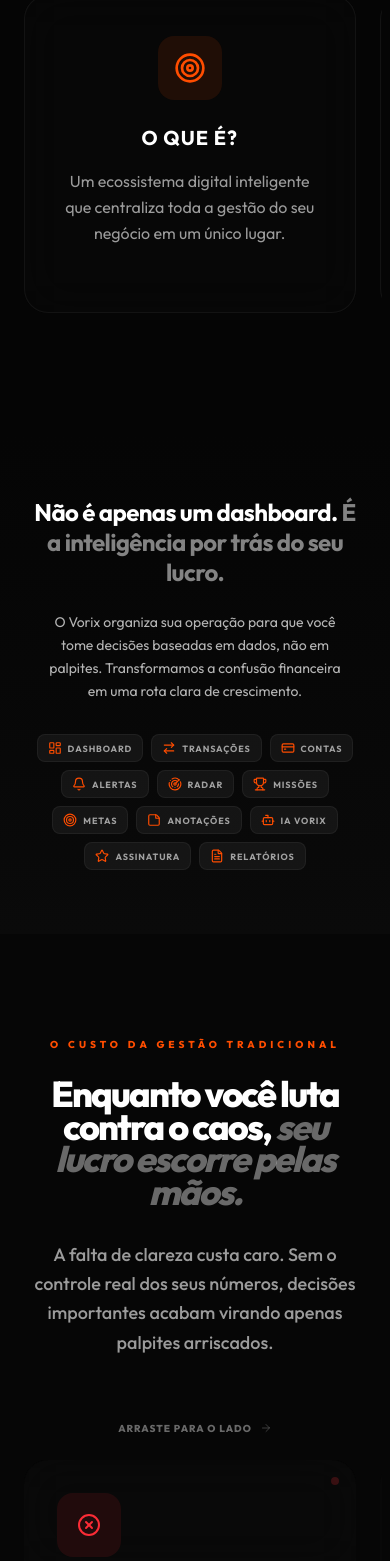
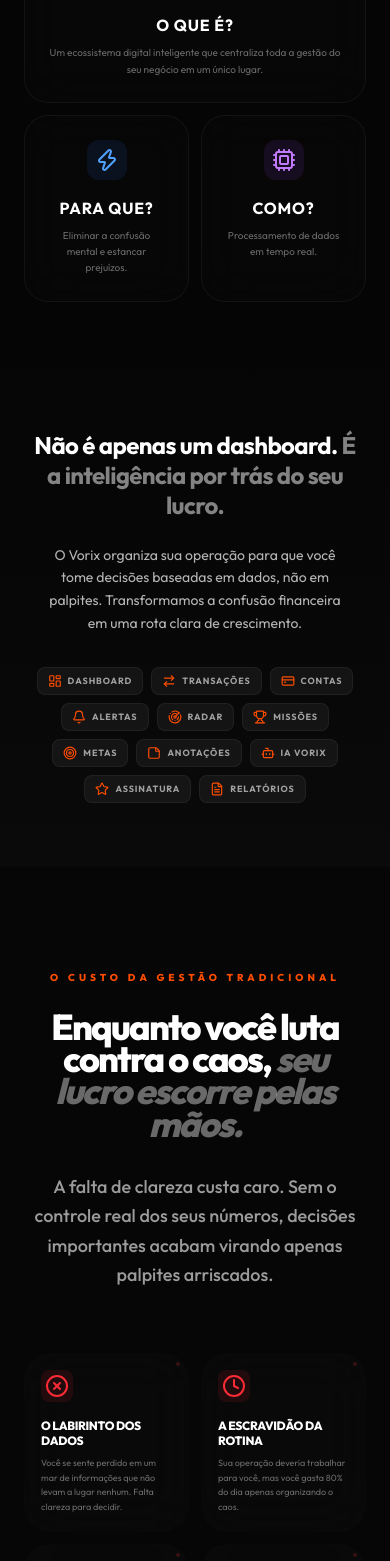
Before and after one commit to elevategerenciamento/Vorix-Page, a React (Vite) app: page / in a window 390 px wide. Shown: the part 2017-3578 px from the top of the page. Built offline with nearby package versions, Linux system fonts and the light colour scheme.

Commit message:
refactor: implement 2-column mobile grid layout for better density and professionalism

```diff
--- a/src/App.tsx
+++ b/src/App.tsx
@@ -52,26 +52,20 @@
         <Stats />
 
         {/* Quick Clarity Section */}
-        <section className="py-20 px-6 relative overflow-hidden">
+        <section className="py-16 md:py-20 px-6 relative overflow-hidden">
           <div className="max-w-7xl mx-auto">
-            {/* Mobile Swipe Indicator */}
-            <div className="md:hidden flex items-center justify-center gap-2 mb-8 text-white/40 text-[10px] font-black uppercase tracking-widest">
-               <span>Arraste para entender</span>
-               <ArrowRight size={12} className="animate-pulse" />
-            </div>
-
-            <div className="flex md:grid md:grid-cols-3 gap-6 md:gap-8 overflow-x-auto md:overflow-visible pb-10 md:pb-0 scrollbar-hide snap-x snap-mandatory -mx-4 px-4 md:mx-0 md:px-0">
+            <div className="grid grid-cols-2 md:grid-cols-3 gap-3 md:gap-8">
               <motion.div
                 initial={{ opacity: 0, y: 20 }}
                 whileInView={{ opacity: 1, y: 0 }}
                 viewport={{ once: true }}
-                className="flex-shrink-0 w-[85vw] md:w-auto snap-center glass-card p-10 bg-vorix-card/20 border-white/5 text-center flex flex-col items-center"
+                className="col-span-2 md:col-span-1 glass-card p-6 md:p-10 bg-vorix-card/20 border-white/5 text-center flex flex-col items-center"
               >
-                <div className="w-16 h-16 rounded-2xl bg-vorix-orange/10 flex items-center justify-center text-vorix-orange mb-6">
-                  <Target size={32} />
+                <div className="w-10 h-10 md:w-16 md:h-16 rounded-xl md:rounded-2xl bg-vorix-orange/10 flex items-center justify-center text-vorix-orange mb-4 md:mb-6">
+                  <Target size={24} className="md:w-8 md:h-8" />
                 </div>
-                <h3 className="text-xl font-bold mb-4 uppercase tracking-wider">O que é?</h3>
-                <p className="text-white/60 leading-relaxed">
+                <h3 className="text-base md:text-xl font-bold mb-2 md:mb-4 uppercase tracking-wider">O que é?</h3>
+                <p className="text-white/40 text-[10px] md:text-base leading-relaxed md:text-white/60">
                   Um ecossistema digital inteligente que centraliza toda a gestão do seu negócio em um único lugar.
                 </p>
               </motion.div>
@@ -81,14 +75,14 @@
                 whileInView={{ opacity: 1, y: 0 }}
                 viewport={{ once: true }}
                 transition={{ delay: 0.1 }}
-                className="flex-shrink-0 w-[85vw] md:w-auto snap-center glass-card p-10 bg-vorix-card/20 border-white/5 text-center flex flex-col items-center"
+                className="glass-card p-6 md:p-10 bg-vorix-card/20 border-white/5 text-center flex flex-col items-center"
               >
-                <div className="w-16 h-16 rounded-2xl bg-blue-500/10 flex items-center justify-center text-blue-400 mb-6">
-                  <Zap size={32} />
+                <div className="w-10 h-10 md:w-16 md:h-16 rounded-xl md:rounded-2xl bg-blue-500/10 flex items-center justify-center text-blue-400 mb-4 md:mb-6">
+                  <Zap size={24} className="md:w-8 md:h-8" />
                 </div>
-                <h3 className="text-xl font-bold mb-4 uppercase tracking-wider">Para que serve?</h3>
-                <p className="text-white/60 leading-relaxed">
-                  Para eliminar a confusão mental, estancar prejuízos e mostrar exatamente onde você deve focar para lucrar mais.
+                <h3 className="text-base md:text-xl font-bold mb-2 md:mb-4 uppercase tracking-wider">Para que?</h3>
+                <p className="text-white/40 text-[10px] md:text-base leading-relaxed md:text-white/60">
+                  Eliminar a confusão mental e estancar prejuízos.
                 </p>
               </motion.div>
 
@@ -97,14 +91,14 @@
                 whileInView={{ opacity: 1, y: 0 }}
                 viewport={{ once: true }}
                 transition={{ delay: 0.2 }}
-                className="flex-shrink-0 w-[85vw] md:w-auto snap-center glass-card p-10 bg-vorix-card/20 border-white/5 text-center flex flex-col items-center"
+                className="glass-card p-6 md:p-10 bg-vorix-card/20 border-white/5 text-center flex flex-col items-center"
               >
-                <div className="w-16 h-16 rounded-2xl bg-purple-500/10 flex items-center justify-center text-purple-400 mb-6">
-                  <Cpu size={32} />
+                <div className="w-10 h-10 md:w-16 md:h-16 rounded-xl md:rounded-2xl bg-purple-500/10 flex items-center justify-center text-purple-400 mb-4 md:mb-6">
+                  <Cpu size={24} className="md:w-8 md:h-8" />
                 </div>
-                <h3 className="text-xl font-bold mb-4 uppercase tracking-wider">Como funciona?</h3>
-                <p className="text-white/60 leading-relaxed">
-                  Nossa tecnologia processa seus dados em tempo real e entrega sugestões técnicas prontas para execução imediata.
+                <h3 className="text-base md:text-xl font-bold mb-2 md:mb-4 uppercase tracking-wider">Como?</h3>
+                <p className="text-white/40 text-[10px] md:text-base leading-relaxed md:text-white/60">
+                  Processamento de dados em tempo real.
                 </p>
               </motion.div>
             </div>
--- a/src/components/Features.tsx
+++ b/src/components/Features.tsx
@@ -56,14 +56,7 @@
   ];
 
   return (
-    <div>
-      {/* Mobile Swipe Indicator */}
-      <div className="md:hidden flex items-center justify-center gap-2 mb-8 text-white/40 text-[10px] font-black uppercase tracking-widest">
-         <span>Explore as Funcionalidades</span>
-         <Zap size={12} className="text-vorix-orange animate-pulse" />
-      </div>
-
-      <div className="flex md:grid md:grid-cols-2 lg:grid-cols-3 gap-6 md:gap-8 overflow-x-auto md:overflow-visible pb-10 md:pb-0 scrollbar-hide snap-x snap-mandatory -mx-4 px-4 md:mx-0 md:px-0">
+    <div className="grid grid-cols-2 lg:grid-cols-3 gap-3 md:gap-8">
       {features.map((feature, index) => (
         <motion.div
           key={feature.title}
@@ -72,40 +65,39 @@
           viewport={{ once: true }}
           transition={{ delay: index * 0.1, duration: 0.6 }}
           whileHover={{ y: -10 }}
-            className="flex-shrink-0 w-[85vw] md:w-auto snap-center relative group h-full"
+          className="relative group h-full"
         >
           {/* Background Highlight on Hover */}
-            <div className={`absolute -inset-1 bg-gradient-to-r ${feature.color} rounded-[2rem] opacity-0 group-hover:opacity-20 blur-xl transition-opacity duration-500`} />
+          <div className={`absolute -inset-1 bg-gradient-to-r ${feature.color} rounded-[1.5rem] md:rounded-[2rem] opacity-0 group-hover:opacity-20 blur-xl transition-opacity duration-500`} />
 
-            <div className="relative h-full bg-[#0A0A0A] border border-white/5 p-8 md:p-10 rounded-[2rem] flex flex-col justify-between overflow-hidden">
+          <div className="relative h-full bg-[#0A0A0A] border border-white/5 p-5 md:p-10 rounded-[1.5rem] md:rounded-[2rem] flex flex-col justify-between overflow-hidden">
              {/* Gradient Accent Bar */}
              <div className={`absolute top-0 left-0 w-full h-1 bg-gradient-to-r ${feature.color} opacity-30 group-hover:opacity-100 transition-opacity`} />
 
              <div>
-                  <div className={`w-14 h-14 md:w-16 md:h-16 rounded-2xl ${feature.accent} flex items-center justify-center mb-8 md:mb-10 group-hover:scale-110 transition-transform duration-500`}>
-                    {feature.icon}
+                <div className={`w-10 h-10 md:w-16 md:h-16 rounded-xl md:rounded-2xl ${feature.accent} flex items-center justify-center mb-6 md:mb-10 group-hover:scale-110 transition-transform duration-500`}>
+                  <div className="scale-75 md:scale-100">{feature.icon}</div>
                 </div>
-                  <h3 className="text-xl md:text-2xl font-black mb-4 md:mb-6 tracking-tight leading-tight uppercase group-hover:text-white transition-colors">
+                <h3 className="text-sm md:text-2xl font-black mb-3 md:mb-6 tracking-tight leading-tight uppercase group-hover:text-white transition-colors">
                   {feature.title}
                 </h3>
-                  <p className="text-white/60 text-base md:text-lg leading-relaxed group-hover:text-white/80 transition-colors">
+                <p className="text-white/40 text-[10px] md:text-lg leading-relaxed group-hover:text-white/80 transition-colors md:text-white/60">
                   {feature.desc}
                 </p>
              </div>
 
-               <div className="mt-8 md:mt-10 flex items-center justify-between">
+             <div className="mt-6 md:mt-10 flex items-center justify-between">
                 <div className="flex gap-1">
-                     {[1,2,3].map(i => <div key={i} className={`w-1 h-1 rounded-full bg-gradient-to-r ${feature.color} opacity-20`} />)}
+                   {[1,2,3].map(i => <div key={i} className={`w-0.5 h-0.5 md:w-1 md:h-1 rounded-full bg-gradient-to-r ${feature.color} opacity-20`} />)}
                 </div>
-                  <div className="text-[10px] font-black uppercase tracking-[0.3em] text-white/10 group-hover:text-white/30 transition-colors">
-                     Engenharia Vorix
+                <div className="text-[8px] md:text-[10px] font-black uppercase tracking-[0.3em] text-white/10 group-hover:text-white/30 transition-colors">
+                   Engenharia
                 </div>
              </div>
           </div>
         </motion.div>
       ))}
     </div>
-    </div>
   );
 };
 
--- a/src/components/Gamification.tsx
+++ b/src/components/Gamification.tsx
@@ -68,7 +68,7 @@
           ))}
         </div>
 
-        <div className="flex md:flex-col gap-4 overflow-x-auto md:overflow-visible pb-6 md:pb-0 scrollbar-hide snap-x snap-mandatory -mx-4 px-4 md:mx-0 md:px-0">
+        <div className="grid grid-cols-2 md:grid-cols-1 gap-3 md:gap-4">
           {missions.map((mission, index) => (
             <motion.div
               key={mission.title}
@@ -76,31 +76,31 @@
               whileInView={{ opacity: 1, x: 0 }}
               viewport={{ once: true }}
               transition={{ delay: index * 0.1 }}
-              className="flex-shrink-0 w-[80vw] md:w-auto snap-center bg-vorix-accent/30 rounded-2xl md:rounded-3xl p-5 md:p-6 border border-white/5 hover:border-white/10 transition-colors flex flex-col justify-between"
+              className={`bg-vorix-accent/30 rounded-xl md:rounded-3xl p-4 md:p-6 border border-white/5 hover:border-white/10 transition-colors flex flex-col justify-between ${index === 4 ? 'col-span-2 md:col-span-1' : ''}`}
             >
-              <div className="flex items-start md:items-center justify-between gap-4 mb-4">
-                <div className="flex items-center gap-4">
-                  <div className="w-10 md:w-12 h-10 md:h-12 bg-white/5 rounded-xl md:rounded-2xl flex items-center justify-center border border-white/10 flex-shrink-0">
-                    {mission.icon}
+              <div className="flex items-start md:items-center justify-between gap-3 mb-4">
+                <div className="flex items-center gap-3">
+                  <div className="w-8 md:w-12 h-8 md:h-12 bg-white/5 rounded-lg md:rounded-2xl flex items-center justify-center border border-white/10 flex-shrink-0">
+                    <div className="scale-75 md:scale-100">{mission.icon}</div>
                   </div>
                   <div>
-                    <h4 className={`font-bold text-sm md:text-lg ${mission.completed ? 'text-green-500' : 'text-white'}`}>{mission.title}</h4>
-                    <p className="text-[10px] md:text-xs text-white/60 leading-tight line-clamp-1 md:line-clamp-none">{mission.desc}</p>
+                    <h4 className={`font-bold text-[11px] md:text-lg ${mission.completed ? 'text-green-500' : 'text-white'}`}>{mission.title}</h4>
+                    <p className="text-[8px] md:text-xs text-white/40 leading-tight line-clamp-1 md:line-clamp-none">{mission.desc}</p>
                   </div>
                 </div>
                 <div className="flex flex-col items-end">
-                  <p className="text-xs md:text-sm font-bold text-vorix-orange">{mission.points}</p>
-                  <p className="text-[8px] md:text-[9px] text-vorix-orange/50 font-bold uppercase tracking-widest leading-none">PONTOS</p>
+                  <p className="text-[10px] md:text-sm font-bold text-vorix-orange">{mission.points}</p>
+                  <p className="text-[7px] md:text-[9px] text-vorix-orange/50 font-bold uppercase tracking-widest leading-none">PTS</p>
                 </div>
               </div>
 
               {!mission.completed ? (
-                <div className="space-y-2">
-                  <div className="flex justify-between text-[9px] md:text-[10px] font-bold text-white/40 uppercase tracking-widest">
+                <div className="space-y-1.5 md:space-y-2">
+                  <div className="flex justify-between text-[7px] md:text-[10px] font-bold text-white/30 uppercase tracking-widest">
                     <span>PROGRESSO</span>
                     <span className="tabular-nums">{mission.progress < 10 && mission.progress > 0 ? mission.progress + ' / 1000' : mission.progress === 66 ? '2 / 3' : '0 / 10000'}</span>
                   </div>
-                  <div className="h-1.5 w-full bg-white/5 rounded-full overflow-hidden">
+                  <div className="h-1 w-full bg-white/5 rounded-full overflow-hidden">
                     <motion.div
                       initial={{ width: 0 }}
                       whileInView={{ width: `${mission.progress}%` }}
@@ -111,9 +111,9 @@
                   </div>
                 </div>
               ) : (
-                <div className="flex items-center gap-2 mt-auto">
-                   <div className="w-1.5 h-1.5 rounded-full bg-green-500" />
-                   <p className="text-[9px] md:text-[10px] text-green-500 font-bold uppercase tracking-widest">MISSÃO CONCLUÍDA</p>
+                <div className="flex items-center gap-1.5 mt-auto">
+                   <div className="w-1 h-1 rounded-full bg-green-500" />
+                   <p className="text-[7px] md:text-[10px] text-green-500 font-bold uppercase tracking-widest">CONCLUÍDO</p>
                 </div>
               )}
             </motion.div>
--- a/src/components/MarketRadar.tsx
+++ b/src/components/MarketRadar.tsx
@@ -46,13 +46,7 @@
         {/* Remove update button as requested */}
       </div>
 
-      {/* Mobile Swipe Indicator */}
-      <div className="md:hidden flex items-center justify-center gap-2 mb-8 text-white/40 text-[10px] font-black uppercase tracking-widest">
-         <span>Monitoramento em tempo real</span>
-         <Globe size={12} className="text-vorix-orange animate-pulse" />
-      </div>
-
-      <div className="flex md:grid md:grid-cols-3 gap-4 md:gap-6 overflow-x-auto md:overflow-visible pb-10 md:pb-0 scrollbar-hide snap-x snap-mandatory -mx-4 px-4 md:mx-0 md:px-0">
+      <div className="grid grid-cols-2 md:grid-cols-3 gap-3 md:gap-6">
         {markets.map((market, index) => (
           <motion.div
             key={market.name}
@@ -60,21 +54,21 @@
             whileInView={{ opacity: 1, scale: 1 }}
             viewport={{ once: true }}
             transition={{ delay: index * 0.1 }}
-            className="flex-shrink-0 w-[80vw] md:w-auto snap-center glass-card p-6 md:p-8 bg-vorix-card/40 border-white/5 group hover:border-white/10 transition-all"
+            className={`glass-card p-4 md:p-8 bg-vorix-card/40 border-white/5 group hover:border-white/10 transition-all ${index === 2 ? 'col-span-2 md:col-span-1' : ''}`}
           >
-            <div className="flex justify-between items-start mb-8 md:mb-10">
-              <div className={`w-12 md:w-14 h-12 md:h-14 ${market.iconBg} ${market.iconColor} rounded-xl md:rounded-2xl flex items-center justify-center border border-current/10`}>
-                {market.icon}
+            <div className="flex justify-between items-start mb-6 md:mb-10">
+              <div className={`w-8 h-8 md:w-14 md:h-14 ${market.iconBg} ${market.iconColor} rounded-lg md:rounded-2xl flex items-center justify-center border border-current/10`}>
+                <div className="scale-75 md:scale-100">{market.icon}</div>
               </div>
-              <div className={`text-[10px] font-bold px-3 py-1 rounded-full uppercase tracking-wider flex items-center gap-1 ${market.isPositive ? 'bg-green-500/10 text-green-500' : 'bg-red-500/10 text-red-500'}`}>
+              <div className={`text-[8px] md:text-[10px] font-bold px-2 md:px-3 py-0.5 md:py-1 rounded-full uppercase tracking-wider flex items-center gap-1 ${market.isPositive ? 'bg-green-500/10 text-green-500' : 'bg-red-500/10 text-red-500'}`}>
                 {market.isPositive ? '↗' : '↘'} {market.change}
               </div>
             </div>
 
             <div className="space-y-1">
-              <p className="text-[10px] font-bold text-white/50 uppercase tracking-[0.2em]">{market.name}</p>
-              <h4 className="text-2xl md:text-3xl font-bold">{market.value}</h4>
-              <p className="text-[10px] md:text-xs text-white/40 font-medium">{market.ticker}</p>
+              <p className="text-[8px] md:text-[10px] font-bold text-white/50 uppercase tracking-[0.2em]">{market.name}</p>
+              <h4 className="text-lg md:text-3xl font-bold">{market.value}</h4>
+              <p className="text-[8px] md:text-xs text-white/40 font-medium">{market.ticker}</p>
             </div>
           </motion.div>
         ))}
--- a/src/components/ProblemSection.tsx
+++ b/src/components/ProblemSection.tsx
@@ -7,22 +7,22 @@
     {
       title: "O Labirinto dos Dados",
       desc: "Você se sente perdido em um mar de informações que não levam a lugar nenhum. Falta clareza para decidir.",
-      icon: <XCircle className="text-red-500" />
+      icon: <XCircle size={32} className="text-red-500" />
     },
     {
       title: "A Escravidão da Rotina",
       desc: "Sua operação deveria trabalhar para você, mas você gasta 80% do dia apenas organizando o caos.",
-      icon: <Clock className="text-red-500" />
+      icon: <Clock size={32} className="text-red-500" />
     },
     {
       title: "O Custo do Achismo",
       desc: "Sem direção técnica, cada decisão é uma aposta. E no mercado moderno, apostas custam caro.",
-      icon: <TrendingDown className="text-red-500" />
+      icon: <TrendingDown size={32} className="text-red-500" />
     },
     {
       title: "Exaustão Mental",
       desc: "Interfaces poluídas e ruído visual constantes drenam sua energia antes mesmo de você começar a produzir.",
-      icon: <AlertCircle className="text-red-500" />
+      icon: <AlertCircle size={32} className="text-red-500" />
     }
   ];
 
@@ -55,14 +55,7 @@
           </motion.p>
         </div>
 
-        {/* Mobile Swipe Indicator */}
-        <div className="md:hidden flex items-center justify-center gap-2 mb-6 text-white/40 text-[10px] font-black uppercase tracking-widest">
-           <span>Arraste para o lado</span>
-           <ArrowRight size={12} className="animate-pulse" />
-        </div>
-
-        {/* Horizontal Container for Mobile Swiping */}
-        <div className="flex md:grid md:grid-cols-2 lg:grid-cols-4 gap-6 overflow-x-auto md:overflow-visible pb-10 md:pb-0 scrollbar-hide snap-x snap-mandatory px-4 md:px-0 -mx-4 md:mx-0">
+        <div className="grid grid-cols-2 lg:grid-cols-4 gap-3 md:gap-6">
           {problems.map((prob, index) => (
             <motion.div
               key={prob.title}
@@ -70,16 +63,18 @@
               whileInView={{ opacity: 1, y: 0 }}
               viewport={{ once: true }}
               transition={{ delay: index * 0.1 }}
-              className="flex-shrink-0 w-[85vw] md:w-auto snap-center glass-card p-8 md:p-8 group border-transparent bg-vorix-card/30 hover:bg-vorix-card/60 transition-all cursor-default"
+              className="glass-card p-4 md:p-8 group border-transparent bg-vorix-card/30 hover:bg-vorix-card/60 transition-all cursor-default flex flex-col justify-between h-full"
             >
-              <div className="w-16 h-16 rounded-2xl bg-red-500/10 flex items-center justify-center mb-10 group-hover:scale-110 transition-transform">
-                {prob.icon}
+              <div>
+                <div className="w-8 h-8 md:w-16 md:h-16 rounded-lg md:rounded-2xl bg-red-500/10 flex items-center justify-center mb-4 md:mb-10 group-hover:scale-110 transition-transform">
+                  <div className="scale-75 md:scale-100">{prob.icon}</div>
+                </div>
+                <h3 className="text-xs md:text-2xl font-black mb-2 md:mb-4 tracking-tight leading-tight uppercase">{prob.title}</h3>
+                <p className="text-white/40 text-[9px] md:text-base leading-relaxed md:text-white/50">{prob.desc}</p>
               </div>
-              <h3 className="text-2xl font-black mb-4 tracking-tight leading-tight uppercase">{prob.title}</h3>
-              <p className="text-white/50 text-base leading-relaxed">{prob.desc}</p>
 
               {/* Corner Accent */}
-              <div className="absolute top-4 right-4 w-2 h-2 rounded-full bg-red-500/20 group-hover:bg-red-500 transition-colors" />
+              <div className="absolute top-2 right-2 md:top-4 md:right-4 w-1 h-1 md:w-2 md:h-2 rounded-full bg-red-500/20 group-hover:bg-red-500 transition-colors" />
             </motion.div>
           ))}
         </div>
```
Lines whose indentation alone changed are shown as unchanged.
